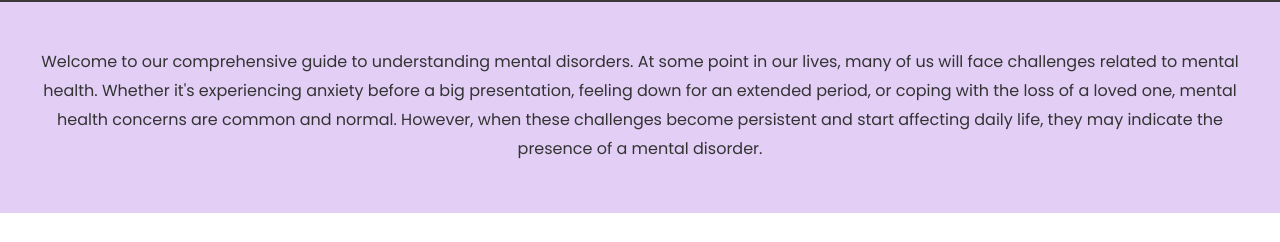
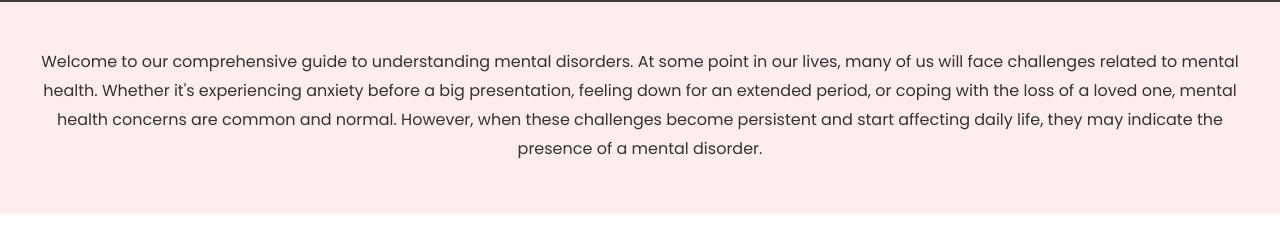
Before and after one commit to abadname601/FINAL, a plain HTML site: page Mental_Disorders.html in a window 1280 px wide. Shown: the part 86-328 px from the top of the page. Drawn offline with Linux system fonts and the light colour scheme; files whose address does not match are found by name.

Commit message:
Update style.css

```diff
--- a/style.css
+++ b/style.css
@@ -295,7 +295,7 @@ a:hover {
 }
 
 .welcome-container {
-    background-color: rgb(227, 207, 246);
+    background-color: #FFECEC;
     padding: 30px;
     text-align: center;
 }
```
